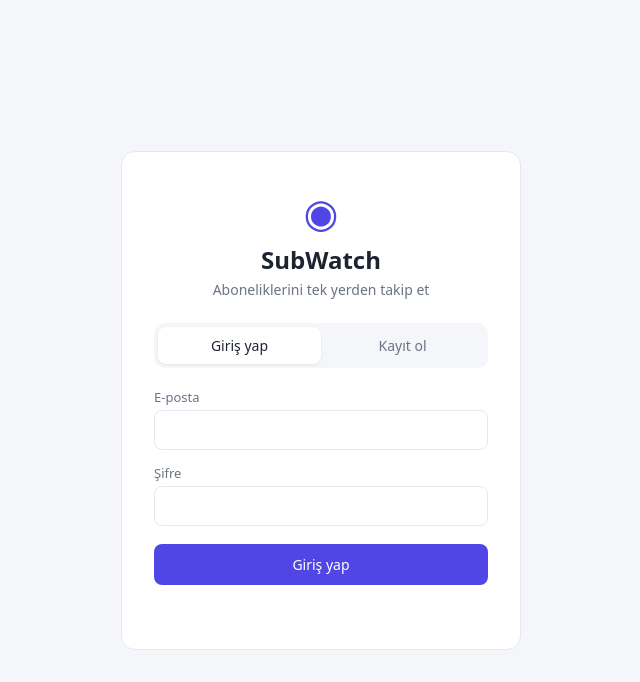
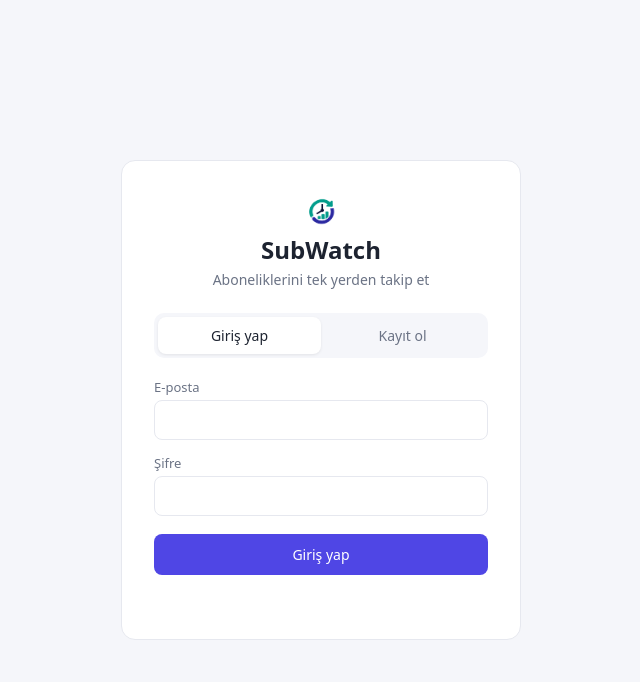
Before and after one commit to miiiray/SubWatch-Smart-Subscription-Tracking-and-Cost-Analysis-API-with-FastAPI, a plain HTML site: page static/login.html in a window 1280 px wide. Shown: the whole page, without its empty margins (319-959 px from the left). Drawn offline with Linux system fonts and the light colour scheme.

Commit message:
Add SubWatch logo and favicon

```diff
--- a/static/login.html
+++ b/static/login.html
@@ -4,13 +4,14 @@
   <meta charset="UTF-8">
   <meta name="viewport" content="width=device-width, initial-scale=1.0">
   <title>SubWatch — Giriş</title>
+  <link rel="icon" type="image/png" href="/static/favicon.png">
   <link rel="stylesheet" href="/static/style.css">
 </head>
 <body>
   <div class="auth-page">
     <div class="auth-card">
       <div class="auth-brand">
-        <div class="logo">◉</div>
+        <img src="/static/favicon.png" alt="SubWatch logosu" class="brand-logo">
         <h1>SubWatch</h1>
         <p>Aboneliklerini tek yerden takip et</p>
       </div>
--- a/static/style.css
+++ b/static/style.css
@@ -142,3 +142,11 @@ td.actions { text-align: right; white-space: nowrap; }
   .stats, .form-grid { grid-template-columns: repeat(2, 1fr); }
   .columns { grid-template-columns: 1fr; }
 }
+
+/*logo---------------*/
+.brand-logo {
+    width: 36px;
+    height: 36px;
+    object-fit: contain;
+    vertical-align: middle;
+}
```
Also changed, not shown: static/index.html (+2 -1 lines), static/favicon.png (added).
